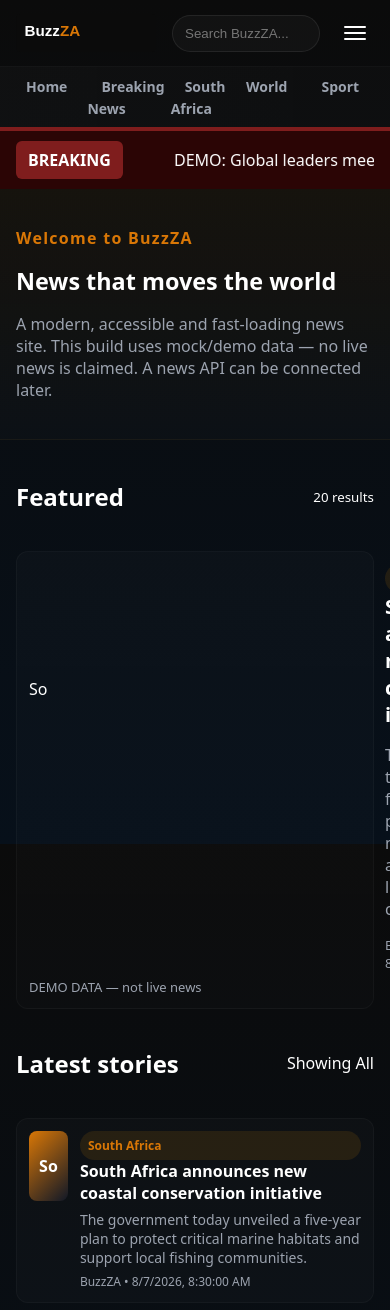
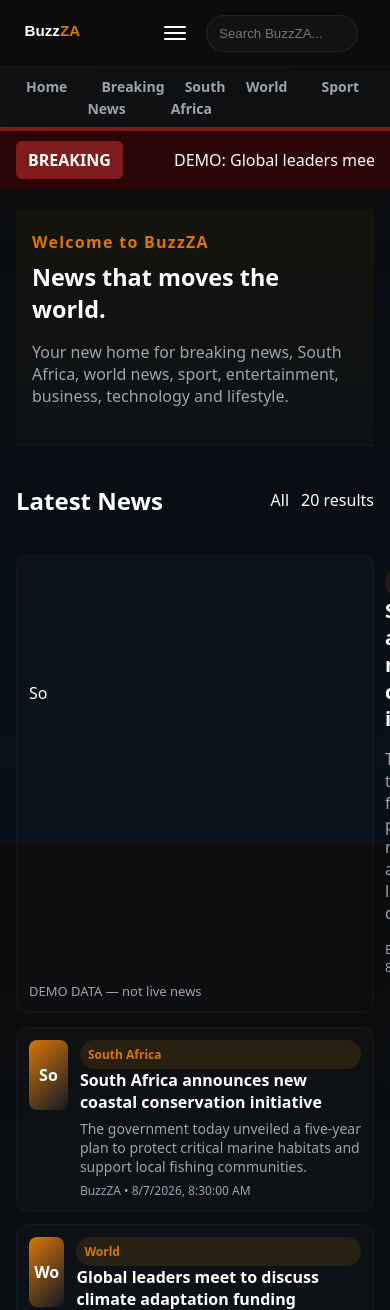
Before and after one commit to bcele202/BuzzZa, a plain HTML site: page index.html in a window 390 px wide. Shown: the top 1310 px of the page. Drawn offline with Linux system fonts and the light colour scheme.

Commit message:
Integrate redesigned homepage: wire css/styles.css and js/main.js, add required IDs and markup for search/grid/featured/ticker/resultsCount/shownCategory/primary-navigation/menuToggle

```diff
--- a/index.html
+++ b/index.html
@@ -4,32 +4,31 @@
   <meta charset="utf-8">
   <meta name="viewport" content="width=device-width,initial-scale=1">
   <title>BuzzZA — News That Moves The World</title>
-  <meta name="description" content="BuzzZA — South African and international news. Breaking news, South Africa, World, Sport, Entertainment, Business, Technology and Lifestyle.">
+  <meta name="description" content="BuzzZA — local and global news. Demo site.">
   <link rel="stylesheet" href="css/styles.css">
 </head>
 <body>
   <a class="skip-link" href="#main">Skip to main content</a>
 
-  <header class="site-header" role="banner">
+  <header role="banner">
     <div class="header-top">
-      <a class="brand" href="/">
+      <a class="brand" href="index.html" aria-label="BuzzZA homepage">
         <img src="assets/logo-buzzza.svg" alt="BuzzZA logo" width="140" height="38">
       </a>
 
-      <div class="search-wrap">
+      <button id="menuToggle" class="menu-toggle" aria-expanded="false" aria-controls="primary-navigation" aria-label="Open menu">
+        <span class="bar" aria-hidden="true"></span>
+        <span class="bar" aria-hidden="true"></span>
+        <span class="bar" aria-hidden="true"></span>
+      </button>
+
+      <div class="search-wrap" style="max-width:420px; margin-left:12px;">
         <label for="search" class="visually-hidden">Search BuzzZA</label>
         <input id="search" type="search" placeholder="Search BuzzZA..." aria-label="Search BuzzZA">
       </div>
-
-      <button id="menuToggle" class="menu-toggle" aria-expanded="false" aria-controls="primary-navigation">
-        <span class="bar"></span>
-        <span class="bar"></span>
-        <span class="bar"></span>
-        <span class="visually-hidden">Toggle navigation</span>
-      </button>
     </div>
 
-    <nav id="primary-navigation" class="primary-nav" role="navigation" aria-label="Primary">
+    <nav id="primary-navigation" class="primary-nav" aria-label="Primary">
       <ul>
         <li><a href="#" data-cat="all">Home</a></li>
         <li><a href="#" data-cat="breaking">Breaking News</a></li>
@@ -42,64 +41,50 @@
         <li><a href="#" data-cat="Lifestyle">Lifestyle</a></li>
       </ul>
     </nav>
-
-    <div class="breaking" aria-live="polite">
-      <strong>BREAKING</strong>
-      <div id="ticker" class="ticker">Demo data — not live news. Headlines below are mock/demo items for layout and testing.</div>
-    </div>
   </header>
 
-  <main id="main">
-    <section class="hero" aria-labelledby="hero-title">
+  <div class="breaking">
+    <strong>BREAKING</strong>
+    <div id="ticker" class="ticker" aria-hidden="false">
+      <!-- ticker content generated by JS -->
+    </div>
+  </div>
+
+  <main id="main" class="container" role="main">
+
+    <section class="hero">
       <div class="hero-inner">
-        <p class="eyebrow">Welcome to BuzzZA</p>
-        <h1 id="hero-title">News that moves the world</h1>
-        <p class="lead">A modern, accessible and fast-loading news site. This build uses mock/demo data — no live news is claimed. A news API can be connected later.</p>
+        <div class="eyebrow">Welcome to BuzzZA</div>
+        <h1>News that moves the world.</h1>
+        <p class="lead">Your new home for breaking news, South Africa, world news, sport, entertainment, business, technology and lifestyle.</p>
       </div>
     </section>
 
-    <section class="container">
-      <div class="section-head">
-        <h2>Featured</h2>
-        <div class="controls">
-          <small id="resultsCount" aria-live="polite"></small>
-        </div>
+    <div class="section-head">
+      <h2>Latest News</h2>
+      <div style="display:flex;gap:12px;align-items:center;">
+        <div id="shownCategory" aria-live="polite">All</div>
+        <div id="resultsCount" aria-live="polite">0 results</div>
       </div>
+    </div>
 
-      <article id="featured" class="featured" aria-label="Featured article">
-        <!-- Filled by JS -->
-      </article>
+    <section class="featured" id="featured" aria-labelledby="featured-heading">
+      <!-- populated by JS -->
+    </section>
 
-      <div class="section-head">
-        <h2>Latest stories</h2>
-        <div class="filter-note">Showing <span id="shownCategory">All</span></div>
-      </div>
+    <section class="grid" id="grid" role="list">
+      <!-- article cards populated by JS -->
+    </section>
 
-      <section id="grid" class="grid" aria-live="polite">
-        <!-- cards injected here -->
-      </section>
-
-    </section>
   </main>
 
-  <footer class="site-footer">
-    <div class="footer-inner">
-      <div class="brand-footer">
-        <img src="assets/logo-buzzza.svg" alt="BuzzZA logo" width="120" height="32">
-        <p class="tag">News that moves the world.</p>
-      </div>
-
-      <nav class="footer-nav" aria-label="Footer">
-        <a href="#">About</a>
-        <a href="#">Contact</a>
-        <a href="#">Advertise</a>
-        <a href="#">Privacy</a>
-      </nav>
-
-      <p class="legal">© 2026 BuzzZA. Demo content only — not live news.</p>
+  <footer class="footer-inner">
+    <div>
+      <a class="brand" href="index.html"><img src="assets/logo-buzzza.svg" alt="BuzzZA logo" width="120" height="32"></a>
+      <p class="legal">DEMO DATA — not live news. © 2026 BuzzZA.</p>
     </div>
   </footer>
 
-  <script src="js/main.js" defer></script>
+  <script src="js/main.js"></script>
 </body>
 </html>
```
